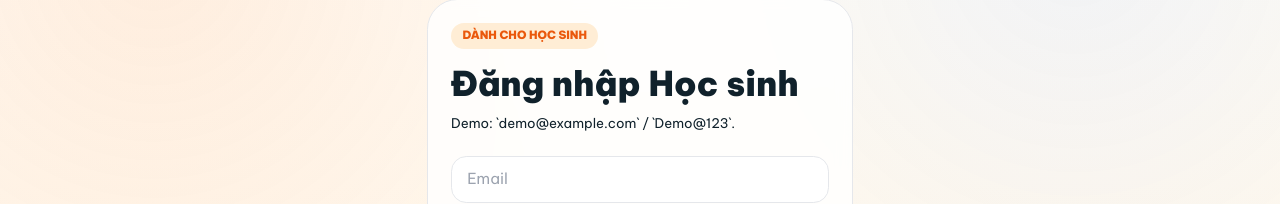
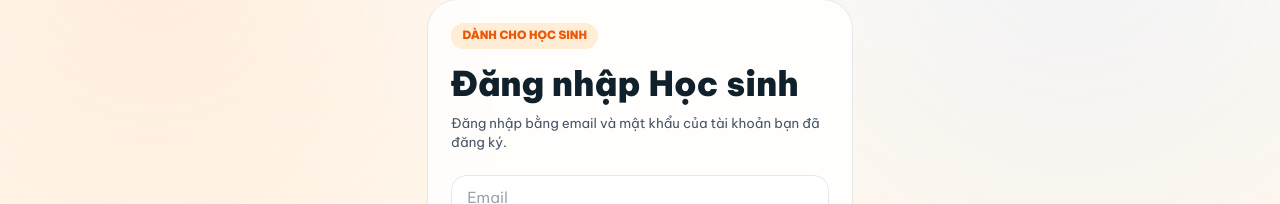
Before and after one commit to aduvava/aduvava, a Next.js app: page /login in a window 1280 px wide. Shown: the part 134-338 px from the top of the page. Built offline with nearby package versions, Linux system fonts and the light colour scheme; no server answers.

Commit message:
Hiển thị đúng tài khoản thử nghiệm Codespaces

```diff
--- a/src/app/(site)/login/page.tsx
+++ b/src/app/(site)/login/page.tsx
@@ -15,8 +15,7 @@ function getLoginCopy(role: string | undefined) {
     return {
       label: "Dành cho quản trị viên",
       title: "Đăng nhập Admin",
-      demo: "admin@example.com",
-      password: "Admin@123",
+      accountRole: "admin" as const,
       registerRole: "student",
       switchHref: "/login?role=teacher",
       switchLabel: "Chuyển sang đăng nhập Giáo viên",
@@ -28,8 +27,7 @@ function getLoginCopy(role: string | undefined) {
     return {
       label: "Dành cho giáo viên",
       title: "Đăng nhập Giáo viên",
-      demo: "teacher@example.com",
-      password: "Teacher@123",
+      accountRole: "teacher" as const,
       registerRole: "teacher",
       switchHref: "/login?role=student",
       switchLabel: "Chuyển sang đăng nhập Học sinh",
@@ -40,8 +38,7 @@ function getLoginCopy(role: string | undefined) {
   return {
     label: "Dành cho học sinh",
     title: "Đăng nhập Học sinh",
-    demo: "demo@example.com",
-    password: "Demo@123",
+    accountRole: "student" as const,
     registerRole: "student",
     switchHref: "/login?role=teacher",
     switchLabel: "Chuyển sang đăng nhập Giáo viên",
@@ -49,10 +46,28 @@ function getLoginCopy(role: string | undefined) {
   };
 }
 
+function getPreviewCredentials(role: "student" | "teacher" | "admin") {
+  if (process.env.NODE_ENV === "production" || !process.env.CODESPACE_NAME) return null;
+
+  const email = role === "teacher"
+    ? process.env.SEED_TEACHER_EMAIL
+    : role === "admin"
+      ? process.env.SEED_ADMIN_EMAIL
+      : process.env.SEED_DEMO_EMAIL;
+  const password = role === "teacher"
+    ? process.env.SEED_TEACHER_PASSWORD
+    : role === "admin"
+      ? process.env.SEED_ADMIN_PASSWORD
+      : process.env.SEED_DEMO_PASSWORD;
+
+  return email && password ? { email, password } : null;
+}
+
 export default async function LoginPage({ searchParams }: { searchParams: Promise<{ role?: string; callbackUrl?: string }> }) {
   const params = await searchParams;
   const user = await getCurrentUser();
   const copy = getLoginCopy(params.role);
+  const previewCredentials = getPreviewCredentials(copy.accountRole);
 
   if (user && !params.role) {
     if (user.role === "STUDENT") redirect("/onboarding");
@@ -65,9 +80,13 @@ export default async function LoginPage({ searchParams }: { searchParams: Promis
       <Card className="w-full max-w-md">
         <span className="inline-flex rounded-full bg-orange-100 px-3 py-1.5 text-xs font-black uppercase text-orange-600">{copy.label}</span>
         <h1 className="mt-4 font-display text-4xl font-black text-ink">{copy.title}</h1>
-        <p className="mt-3 text-sm text-ink/65">
-          Demo: `{copy.demo}` / `{copy.password}`.
-        </p>
+        {previewCredentials ? (
+          <p className="mt-3 rounded-2xl bg-orange-50 px-4 py-3 text-sm text-slate-700">
+            Tài khoản thử nghiệm của Codespace này: <code className="font-bold">{previewCredentials.email}</code> / <code className="font-bold">{previewCredentials.password}</code>
+          </p>
+        ) : (
+          <p className="mt-3 text-sm text-slate-600">Đăng nhập bằng email và mật khẩu của tài khoản bạn đã đăng ký.</p>
+        )}
         <div className="mt-6">
           <Suspense fallback={<p>Đang tải form...</p>}>
             <LoginForm />
```
